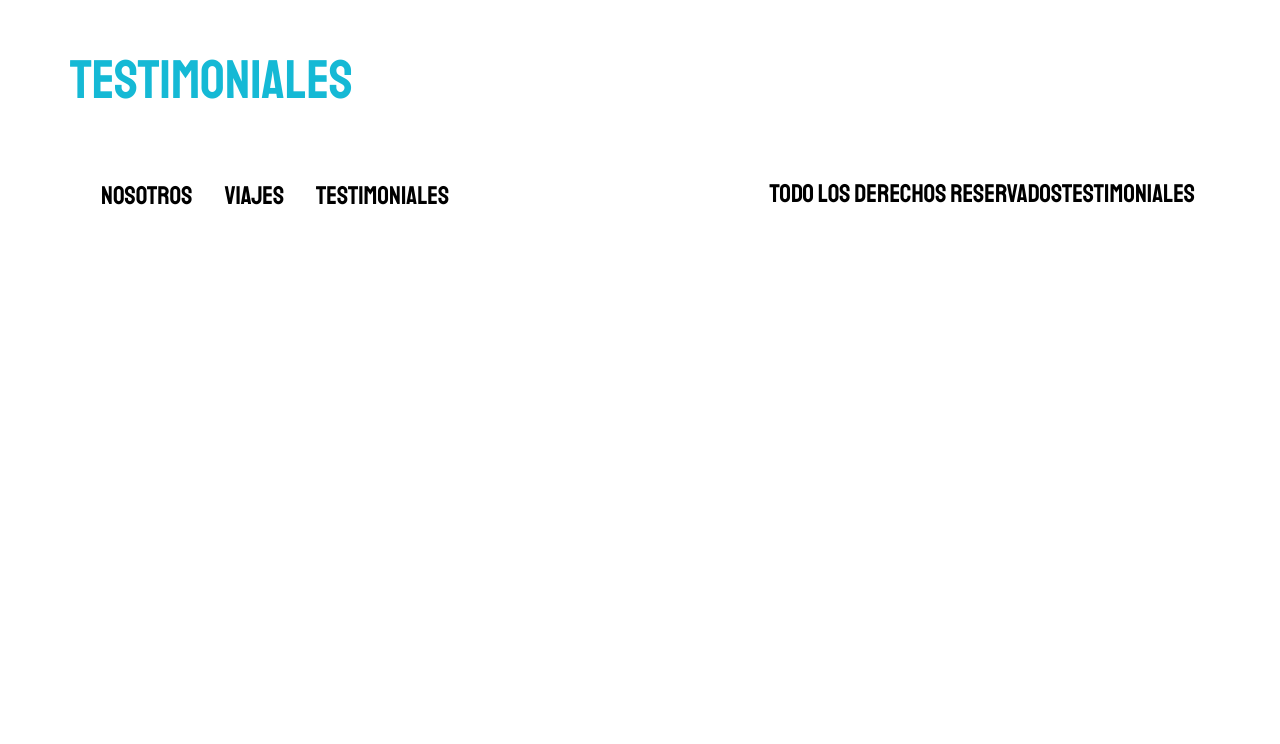
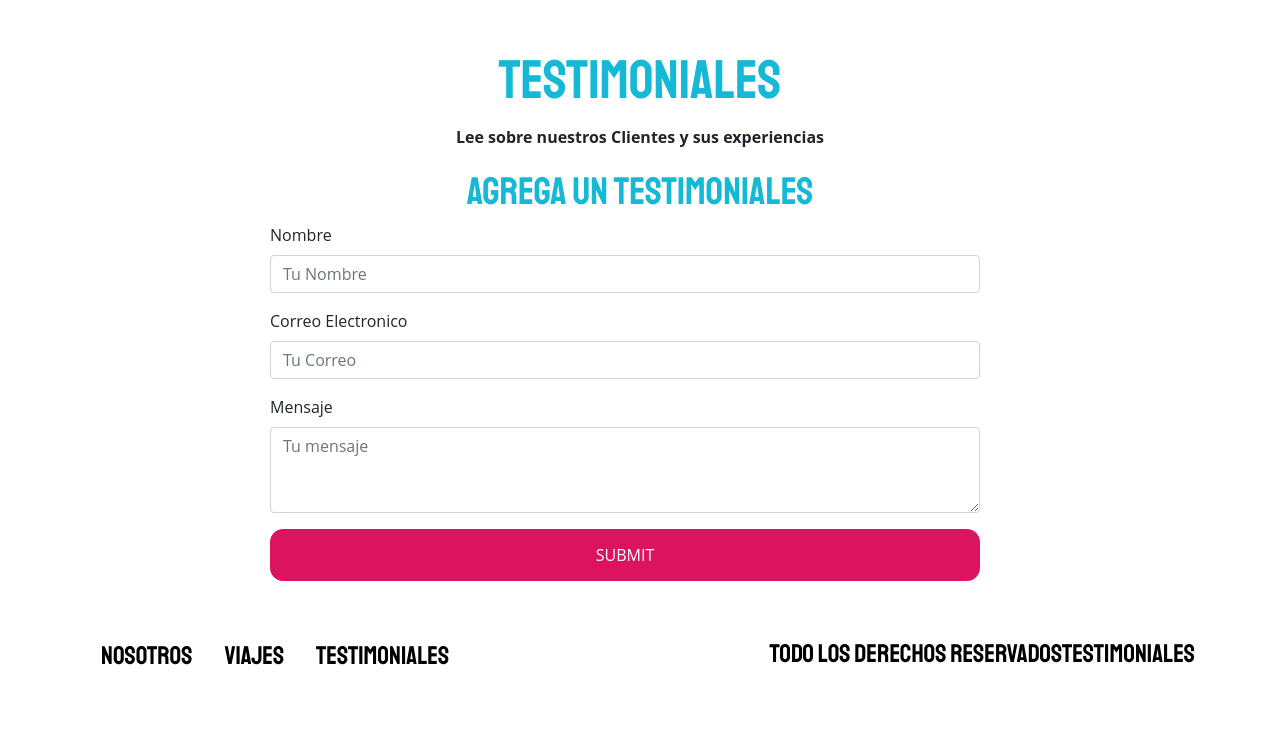
Before and after one commit to BryanJGomez/agenciaViajes, a Node server app: page /testimoniales in a window 1280 px wide. Shown: the part 203-947 px from the top of the page. Before the commit the page ends 408 px from the top, so only its background shows below. Run offline with Node 20, Linux system fonts and the light colour scheme; data that the repository does not hold is empty; some libraries are stand-ins or nearby versions.

Commit message:
terminando pagina de testimoniales

```diff
--- /dev/null
+++ b/Models/testimoniales.js
@@ -0,0 +1,17 @@
+import Sequelize from 'sequelize';
+import db from '../config/db.js';
+
+
+//aqui se define el apartado de tus tablas de base de datos
+export const Testimonial = db.define('testimoniales',{
+    nombre: {
+        type: Sequelize.STRING
+    },
+    correo: {
+        type: Sequelize.STRING
+    },
+    mensaje: {
+        type: Sequelize.STRING
+    },
+
+});
--- a/controllers/paginasController.js
+++ b/controllers/paginasController.js
@@ -1,5 +1,5 @@
 import {Viajes} from '../Models/Viajes.js';
-
+import {Testimonial} from '../Models/testimoniales.js';
 
 const paginaInicio = (req, res)=>{ // req lo que estamos enviando || res lo que express nos responde
     res.render('inicio',{
@@ -27,11 +27,17 @@ const paginaViajes = async (req, res)=>{ // req lo que estamos enviando || res l
 
 }
 
-const paginaTestimoniales = (req, res)=>{ // req lo que estamos enviando || res lo que express nos responde
-    res.render ('testimoniales', {
-        pagina: 'Testimoniales'
-    });
+const paginaTestimoniales = async (req, res)=>{ // req lo que estamos enviando || res lo que express nos responde
+        try {
+            const testimoniales = await Testimonial.findAll();
+            res.render ('testimoniales', {
+                pagina: 'Testimoniales',
+                testimoniales
+            });
 
+        } catch (error) {
+            console.log(error);
+        }
 }
 
 //muestra el slug
--- a/views/testimoniales.pug
+++ b/views/testimoniales.pug
@@ -2,5 +2,43 @@ extends ./layout/index.pug
 
 block contenido
    main.container.mt-5
+        h1.text-center.mt-5  #{pagina}
+
+        blockquote.text-center Lee sobre nuestros Clientes y sus experiencias
+        .row.testimoniales
+
+            each testimonial in testimoniales
+                .col-md-6.col-lg-4.mb-4
+                    .card
+                        .card-body
+                            blockquote.blockquote
+                            p.mb-0
+                                |#{testimonial.mensaje}
+                            footer.blockquote-footer
+                                | #{testimonial.nombre}
+
         .row
-            h1=pagina
+
+            .col-md-12
+
+                h2.d-block.w-100.text-center   Agrega un testimoniales
+
+                if(errores)
+                    each error in errores
+                        .alert.col.alert-danger.text-center= error.mensaje
+
+
+            .row.justify-content-center.col
+                .col-md-8
+                    form(action="/testimoniales" method="POST")
+                        .form-group
+                            label(for="nombre") Nombre
+                            input#nombre(type="text", placeholder="Tu Nombre", name="nombre", class="form-control", value= nombre)
+                        .form-group
+                            label(for="correo") Correo Electronico
+                            input#correo(type="text", placeholder="Tu Correo", name="correo", class="form-control",  value= correo)
+                        .form-group
+                            label(for="mensaje") Mensaje
+                            textarea#mensaje(name="mensaje", placeholder="Tu mensaje", class="form-control", rows="3")=mensaje
+
+                        input.btn.btn-success.btn-block(type="submit")
```
Also changed, not shown: controllers/testimonialController.js (added, +53 -0 lines), index.js (+8 -0 lines), routes/index.js (+7 -0 lines).
